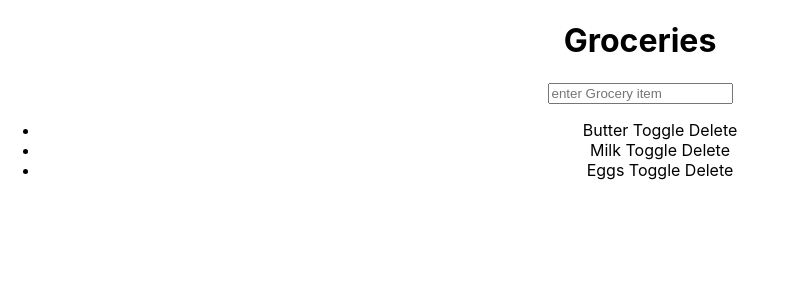
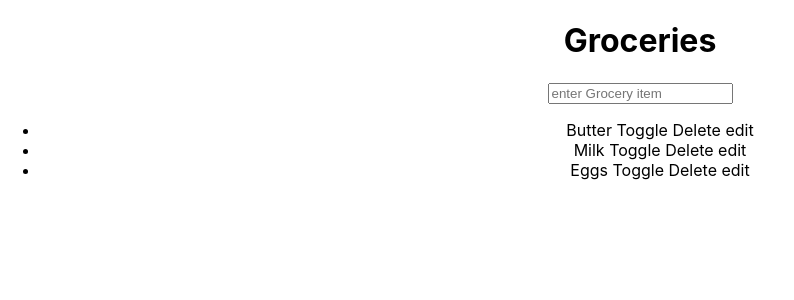
Before and after one commit to IlWilks/react-grocery, a React (Create React App) app: page / in a window 1280 px wide. Shown: the top 300 px of the page, without its empty margins (0-794 px from the left). Built offline with nearby package versions, Linux system fonts and the light colour scheme.

Commit message:
edit grocery function done

```diff
--- a/src/Groceries.js
+++ b/src/Groceries.js
@@ -42,6 +42,17 @@ class Groceries extends React.Component {
 
   }
 
+  editGrocery = (name, newName) => {
+    console.log("editing")
+    let editedGroceries = this.state.groceries.map((g) => {
+      if (g.name !== name) {
+        return g
+      }
+      return {...g, name : newName}
+    })
+    this.setState({groceries: editedGroceries})
+  }
+
   render () {
     return (
     <div>
@@ -49,6 +60,7 @@ class Groceries extends React.Component {
       <AddGroceryFunc addGroceryCallback = {this.addGroceries}/>
       <List completeToggle = {this.toggle}
             deleteGrocery = {this.deleteGroceries}
+            editGrocery = {this.editGrocery}
             items = {this.state.groceries} />
     </div>
   )
--- a/src/Grocery.js
+++ b/src/Grocery.js
@@ -1,6 +1,10 @@
-const Grocery = ({id, name, complete, completeToggle, deleteGrocery}) => {
+const Grocery = ({id, name, complete, completeToggle, deleteGrocery, editGrocery}) => {
   const toggleClick = () => {
     completeToggle(id);
+  }
+  const editClick = () => {
+    let newName = prompt("Please enter a new grocery name")
+    editGrocery(name, newName)
   }
   return (
   <li style = {complete ?
@@ -9,6 +13,7 @@ const Grocery = ({id, name, complete, completeToggle, deleteGrocery}) => {
     {name}
     <span onClick= {toggleClick}> Toggle</span>
     <span onClick= {() => deleteGrocery(id)}> Delete</span>
+    <span onClick= {editClick}> edit</span>
   </li>
   )
 }
--- a/src/List.js
+++ b/src/List.js
@@ -8,7 +8,8 @@ const List = (props) => {
                       name = {item.name}
                       complete = {item.complete}
                       completeToggle = {props.completeToggle}
-                      deleteGrocery = {props.deleteGrocery}/>
+                      deleteGrocery = {props.deleteGrocery}
+                      editGrocery = {props.editGrocery}/>
     })
 }
 return <ul>{renderGroceries()}</ul>
```
Also changed, not shown: 1 other file (tests, documents, lock files or other folders).
